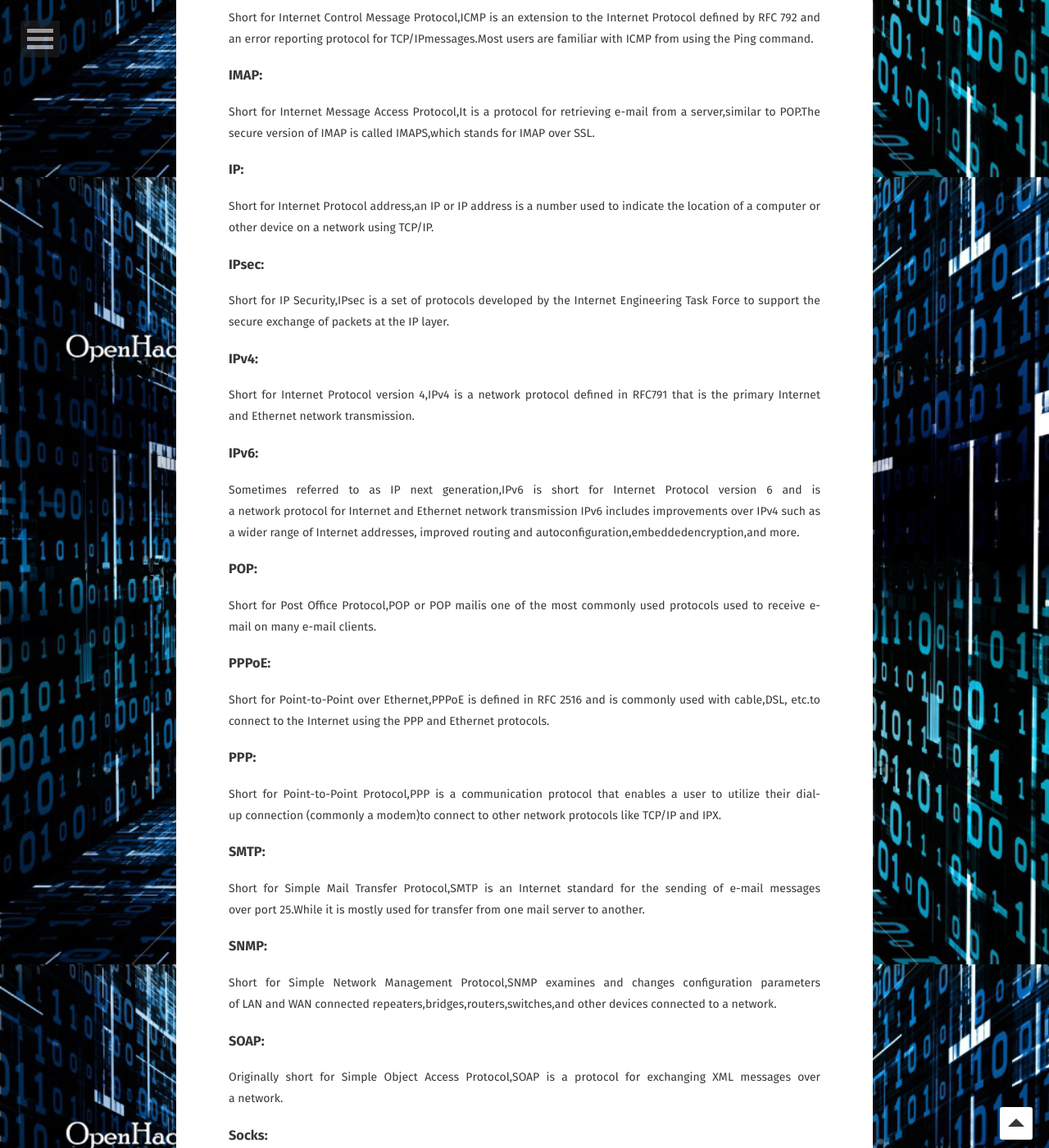
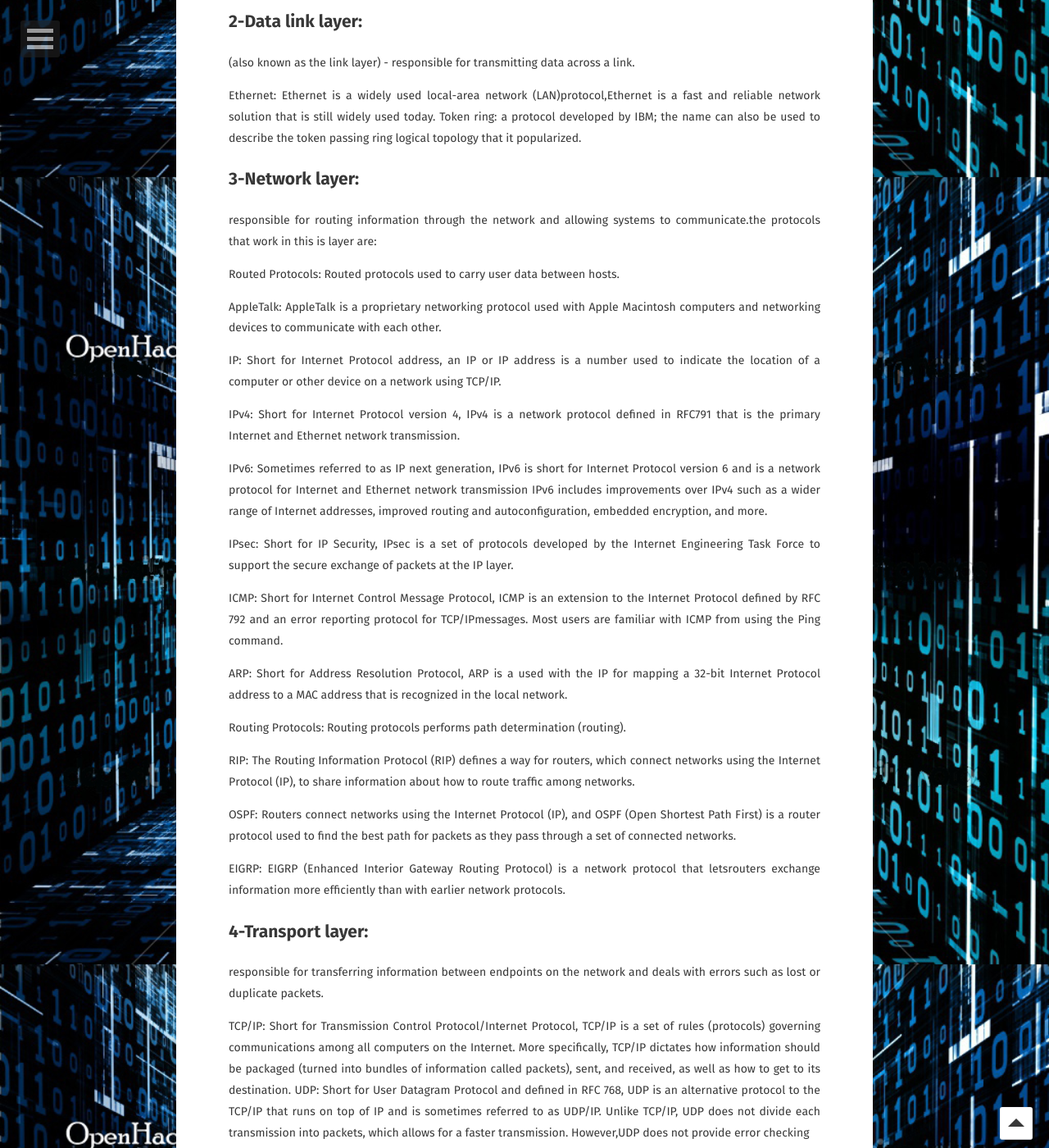
Before and after one commit to raju0x/raju0x.github.io, a Jekyll site: the page built from _posts/2016-07-06-http-basics-part1.md, in a window 1280 px wide and 1400 px high, scrolled down 1704 px. Shown: the whole window at 82% size. Built offline with Jekyll 4.4.1, drawn with Linux system fonts in a browser that asks for light colours; some web fonts are replaced; comment, search, counter and statistics services are not loaded; some of the changed text lies outside the part shown.

Commit message:
Update 2016-07-06-http-basics-part1.md

```diff
--- a/_posts/2016-07-06-http-basics-part1.md
+++ b/_posts/2016-07-06-http-basics-part1.md
@@ -12,82 +12,113 @@
 
 ### First,what is protocol.a protocol is a standard used to define a method of exchanging data over a computer network such as local area network,Internet,Intranet,etc.
 
-## Below are some familiar protocols listed:
+In the standard model known as Open Systems Interconnection (OSI),there are one or more protocols at each layer in the communication exchange.OSI is a network model developed by ISO in1978 where peer-to-peer communications are divided into seven layers.Each layer performs a specific task.
 
-### AppleTalk:
-AppleTalk is a proprietary networking protocol used with Apple Macintosh computers and networking devices to communicate with each other.
+![p5.png]({{site.baseurl}}/assets/img/p5.png)
 
-### ARP:
-Short for Address Resolution Protocol,ARP is a used with the IP for mapping a 32-bit Internet Protocol address to a MAC address that is recognized in the local network.
+## 1-Physical layer:
 
-### BGP:
-Short for Border Gateway Protocol,BGP is a network protocol operating on port 179 for exchanging routing information between gateway hosts.
+Responsible for transmitting row bit stream over the physical cable.Below are some protocols which belongs to physical layer.
 
-### DHCP:
-Short for Dynamic Host Configuration Protocol,DHCP is a protocol used to assign an IP address to a computer or device that has been connected to anetwork automatically.
+### Eternet physical layer:
 
-### Ethernet:
-Ethernet is a widely used local-area network (LAN)protocol,Ethernet is a fast and reliable network solution that is still widely used today.
+The Ethernet physical layer is the physical layer component of the Ethernet family of computer network standards.
 
-### FTP:
-Short for File Transfer Protocol,FTP is the most common way of sending and receiving files between two computers.
+### Bluetooth :
 
-### HTTP:
-Short for HyperText Transfer Protocol,HTTP is a set of standards that allow users of the World Wide Web to exchange information found on web pages.The standard port for HTTP connections is port 80.
+Bluetooth is a wireless technology standard for exchanging data over short distances
 
-### ICMP:
-Short for Internet Control Message Protocol,ICMP is an extension to the Internet Protocol defined by RFC 792 and an error reporting protocol for TCP/IPmessages.Most users are familiar with ICMP from using the Ping command.
+### USB:
 
-### IMAP:
-Short for Internet Message Access Protocol,It is a protocol for retrieving e-mail from a server,similar to POP.The secure version of IMAP is called IMAPS,which stands for IMAP over SSL.
+short for Universal Serial Bus, is an industry standard developed in the mid-1990s that defines the cables, connectors and communications protocols used in a bus for connection, communication, and power supply between computers and electronic devices.
 
-### IP:
-Short for Internet Protocol address,an IP or IP address is a number used to indicate the location of a computer or other device on a network using TCP/IP.
+## 2-Data link layer:
 
-### IPsec:
-Short for IP Security,IPsec is a set of protocols developed by the Internet Engineering Task Force to support the secure exchange of packets at the IP layer.
+(also known as the link layer) - responsible for transmitting data across a link.
 
-### IPv4:
-Short for Internet Protocol version 4,IPv4 is a network protocol defined in RFC791 that is the primary Internet and Ethernet network transmission.
+Ethernet: Ethernet is a widely used local-area network (LAN)protocol,Ethernet is a fast and reliable network solution that is still widely used today.
+Token ring: a protocol developed by IBM; the name can also be used to describe the token passing ring logical topology that it popularized.
 
-### IPv6:
-Sometimes referred to as IP next generation,IPv6 is short for Internet Protocol version 6 and is a network protocol for Internet and Ethernet network transmission IPv6 includes improvements over IPv4 such as a wider range of Internet addresses, improved routing and autoconfiguration,embeddedencryption,and more.
+## 3-Network layer:
 
-### POP:
-Short for Post Office Protocol,POP or POP mailis one of the most commonly used protocols used to receive e-mail on many e-mail clients.
+responsible for routing information through the network and allowing systems to communicate.the protocols that work in this is layer are:
 
-### PPPoE:
-Short for Point-to-Point over Ethernet,PPPoE is defined in RFC 2516 and is commonly used with cable,DSL, etc.to connect to the Internet using the PPP and Ethernet protocols.
+Routed Protocols:
+	Routed protocols used to carry user data between hosts.
 
-### PPP:
-Short for Point-to-Point Protocol,PPP is a communication protocol that enables a user to utilize their dial-up connection (commonly a modem)to connect to other network protocols like TCP/IP and IPX.
+AppleTalk: AppleTalk is a proprietary networking protocol used with Apple Macintosh         computers and networking devices to communicate with each other.
 
-### SMTP:
-Short for Simple Mail Transfer Protocol,SMTP is an Internet standard for the sending of e-mail messages over port 25.While it is mostly used for transfer from one mail server to another.
+IP: Short for Internet Protocol address, an IP or IP address is a number used to indicate the location of a computer or other device on a network using TCP/IP.
 
-### SNMP:
-Short for Simple Network Management Protocol,SNMP examines and changes configuration parameters of LAN and WAN connected repeaters,bridges,routers,switches,and other devices connected to a network.
+IPv4: Short for Internet Protocol version 4, IPv4 is a network protocol defined in RFC791 that is the primary Internet and Ethernet network transmission.
 
-### SOAP:
-Originally short for Simple Object Access Protocol,SOAP is a protocol for exchanging XML messages over a network.
+IPv6: Sometimes referred to as IP next generation, IPv6 is short for Internet Protocol version 6 and is a network protocol for Internet and Ethernet network transmission IPv6 includes improvements over IPv4 such as a wider range of Internet addresses, improved routing and autoconfiguration, embedded  encryption, and more.
 
-### Socks:
-Socks is a protocol for handling client to server requests and communications made through a proxy server.
+IPsec: Short for IP Security, IPsec is a set of protocols developed by the Internet Engineering Task Force to support the secure exchange of packets at the IP layer.
 
-### SSH:
-Short for Secure Shell,SSH(developed by SSH Communications Security Ltd.)is a secure protocol for remote logins.Using an SSH client,a user can connect to a server to transfer information in a more secure manner than other methods,such as telnet.
+ICMP: Short for Internet Control Message Protocol, ICMP is an extension to the Internet Protocol defined by RFC 792 and an error reporting protocol for TCP/IPmessages. Most users are familiar with ICMP from using the Ping command.
 
-### TFTP:
-Short for Trivial File Transfer Protocol, TFTP is simple file transfer protocol similar to FTP.load files to network devices such as routers.
+ARP: Short for Address Resolution Protocol, ARP is a used with the IP for mapping a 32-bit Internet Protocol address to a MAC address that is recognized in the local network.
 
-### TCP/IP:
-Short for Transmission Control Protocol/Internet Protocol,TCP/IP is a set of rules (protocols) governing communications among all computers on the Internet.More specifically,TCP/IP dictates how information should be packaged (turned into bundles of information called packets),sent,and received,as well as how to get to its destination.
+Routing Protocols:
+ 	Routing protocols performs path determination (routing).
 
-### UDP:
-Short for User Datagram Protocol and defined in RFC 768,UDP is an alternative protocol to the TCP/IP that runs on top of IP and is sometimes referred to as UDP/IP.Unlike TCP/IP,UDP does not divide each transmission into packets,which allows for a faster transmission.However,UDP does not provide error checking.
+RIP: The Routing Information Protocol (RIP) defines a way for routers, which connect networks using the Internet Protocol (IP), to share information about how to route traffic among networks.
 
-### VOIP:
-Alternatively referred to as IP telephone orInternet phone,VoIP is short for Voice over Internet Protocol, and it enables users to make calls over the Internet.
+OSPF: Routers connect networks using the Internet Protocol (IP), and OSPF (Open Shortest Path First) is a router protocol used to find the best path for packets as they pass through a set of connected networks.
+
+EIGRP: EIGRP (Enhanced Interior Gateway Routing Protocol) is a network protocol that letsrouters exchange information more efficiently than with earlier network protocols.
+
+## 4-Transport layer:
+
+responsible for transferring information between endpoints on the network and deals with errors such as lost or duplicate packets.
+
+TCP/IP: Short for Transmission Control Protocol/Internet Protocol, TCP/IP is a set of rules (protocols) governing communications among all computers on the Internet. More specifically, TCP/IP dictates how information should be packaged (turned into bundles of information called packets), sent, and received, as well as how to get to its destination.
+UDP: Short for User Datagram Protocol and defined in RFC 768, UDP is an alternative protocol to the TCP/IP that runs on top of IP and is sometimes referred to as UDP/IP. Unlike TCP/IP, UDP does not divide each transmission into packets, which allows for a faster transmission. However,UDP does not provide error checking
+
+## 5-Session layer:
+
+responsible for managing a session between two applications.
+
+Socks: Socks is a protocol for handling client to server requests and communications made through a proxy server.
+Server Message Block (SMB), one version of which was also known as Common Internet File System (CIFS) operates as an application-layer network protocol[3] mainly used for providing shared access to files, printers, and serial ports and miscellaneous communications between nodes on a network.
+
+## 6-Presentation layer:
+
+responsible for the data formatting and display, allowing for compatibility.
+
+Transport Layer Security (TLS) and its predecessor, Secure Sockets Layer (SSL), both of which are frequently referred to as 'SSL', are cryptographic protocols that provide communications security over a computer network. Several versions of the protocols are in widespread use in applications such as web browsing, email, Internet faxing, instant messaging, and voice-over-IP(VoIP). Major web sites use TLS to secure all communications between their servers and web browsers.
+
+## 7-Application layer:
+
+responsible for user interaction. An example of an OSI application is the
+
+BGP: Short for Border Gateway Protocol, BGP is a network protocol operating on port 179 for exchanging routing information between gateway hosts.
+
+DHCP: Short for Dynamic Host Configuration Protocol,DHCP is a protocol used to assign an IP address to a computer or device that has been connected to anetwork automatically.
+
+FTP: Short for File Transfer Protocol, FTP is the most common way of sending and receiving files between two computers.
+
+HTTP: Short for HyperText Transfer Protocol, HTTP is a set of standards that allow users of the World Wide Web to exchange information found on web pages. The standard port for HTTP connections is port 80.
+
+
+IMAP: Short for Internet Message Access Protocol, It is a protocol for retrieving e-mail from a server, similar to POP. The secure version of IMAP is called IMAPS, which stands for IMAP over SSL.
+
+POP: Short for Post Office Protocol, POP or POP mailis one of the most commonly used protocols used to receive e-mail on many e-mail clients
+
+PPPoE: Short for Point-to-Point over Ethernet, PPPoE is defined in RFC 2516 and is commonly used with cable, DSL, etc. to connect to the Internet using the PPP and Ethernet protocols.
+
+PPP: Short for Point-to-Point Protocol, PPP is a communication protocol that enables a user to utilize their dial-up connection (commonly a modem) to connect to other network protocols likeTCP/IP and IPX.
+
+SMTP: Short for Simple Mail Transfer Protocol, SMTP is an Internet standard for the sending of e-mail messages over port 25. While it is mostly used for transfer from one mail server to another
+
+SNMP: Short for Simple Network Management Protocol,  SNMP examines and changes configuration parameters of LAN and WAN connected repeaters, bridges, routers,switches, and other devices connected to a network.
+
+SOAP: Originally short for Simple Object Access Protocol, SOAP is a protocol for exchanging XML messages over a network.
+
+SSH: Short for Secure Shell, SSH (developed by SSH Communications Security Ltd.) is a secure protocol for remote logins. Using an SSH client, a user can connect to a server to transfer information in a more secure manner than other methods, such as telnet.
+
+TFTP: Short for Trivial File Transfer Protocol, TFTP is simple file transfer protocol similar to FTP. load files to network devices such as routers..
 
 ### So iam not going to explain all the above protocols because our topic is http.
 
@@ -121,7 +152,9 @@
 
 Host: www.google.com
 
-![p2.png]({{site.baseurl}}/assets/img/p2.png)
+![np2.png]({{site.baseurl}}/assets/img/np2.png)
+
+![np2-2.png]({{site.baseurl}}/assets/img/np2-2.png)
 
 you can observe from the above when we request with HTTP/1.0 the connection got disconnected that means again we have to do fresh request.
 
@@ -136,7 +169,9 @@
 
 Host: www.google.com
 
-![p3.png]({{site.baseurl}}/assets/img/p3.png)
+![np3.png]({{site.baseurl}}/assets/img/np3.png)
+
+![np3-3.png]({{site.baseurl}}/assets/img/np3-3.png)
 
 From the above when we request with HTTP/1.1 the connection still exist in the same connection.
 
```
Also changed, not shown: other parts of _posts/2016-07-06-http-basics-part1.md (+1 -1 lines).
